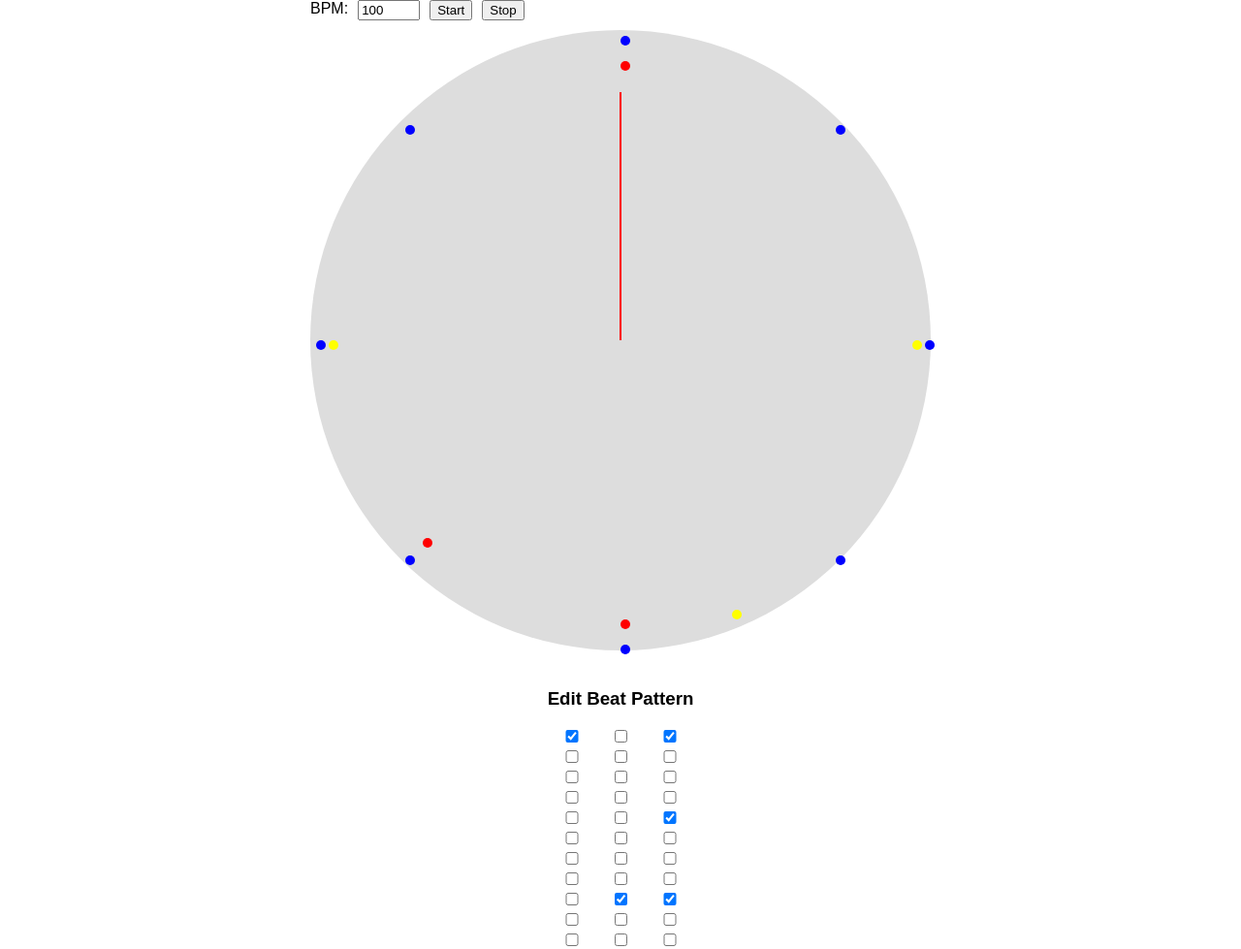
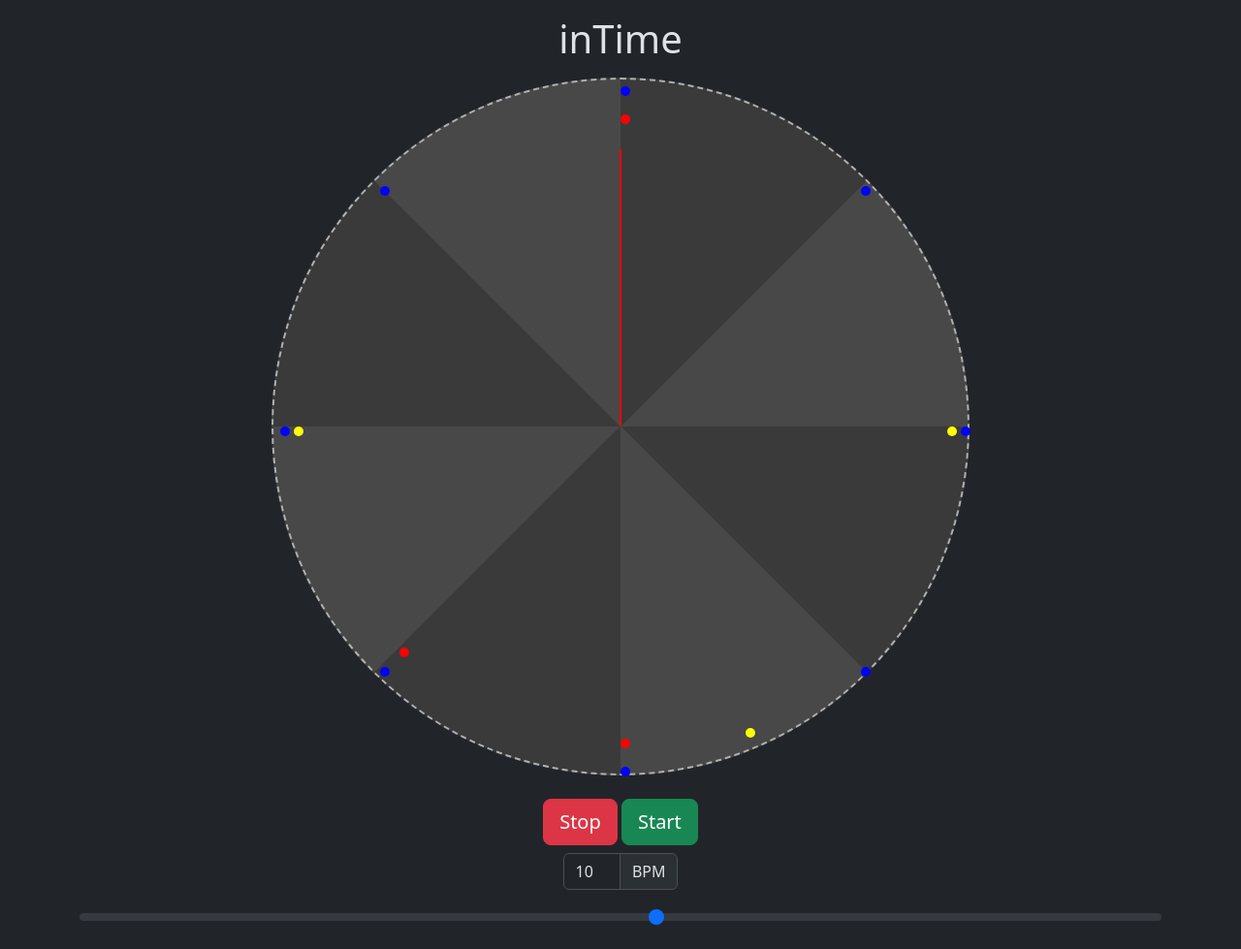
Before and after one commit to chris-butterworth/intime, a plain HTML site: page index.html in a window 1280 px wide. Shown: the top 979 px of the page at 97% size. Drawn offline with nearby package versions, Linux system fonts and the light colour scheme.

Commit message:
add bootstrap and initial styling

```diff
--- a/index.html
+++ b/index.html
@@ -2,37 +2,81 @@
 <html lang="en">
   <head>
     <meta charset="UTF-8" />
-		<meta name="viewport" content="width=device-width, initial-scale=1.0" />
-		<title>Metronome</title>
+      <meta name="viewport" content="width=device-width, initial-scale=1.0, maximum-scale=1.0, user-scalable=no">
+    <title>inTime</title>
+    <link
+      href="https://cdn.jsdelivr.net/npm/bootstrap@5.3.3/dist/css/bootstrap.min.css"
+      rel="stylesheet"
+      integrity="sha384-QWTKZyjpPEjISv5WaRU9OFeRpok6YctnYmDr5pNlyT2bRjXh0JMhjY6hW+ALEwIH"
+      crossorigin="anonymous"
+    />
+    <script
+      src="https://cdn.jsdelivr.net/npm/bootstrap@5.3.3/dist/js/bootstrap.bundle.min.js"
+      integrity="sha384-YvpcrYf0tY3lHB60NNkmXc5s9fDVZLESaAA55NDzOxhy9GkcIdslK1eN7N6jIeHz"
+      crossorigin="anonymous"
+    ></script>
     <link rel="stylesheet" href="style.css" />
   </head>
-	<body>
-		<div class="container">
-			<!-- Controls -->
-			<div class="controls">
-				<label>BPM:</label>
-				<input type="number" id="bpm" value="100" min="30" max="300" />
-				<button onclick="startMetronome()">Start</button>
-				<button onclick="stopMetronome()">Stop</button>
-			</div>
-
-			<!-- Clock Face -->
-			<div class="clock">
+  <body class="container" data-bs-theme="dark">
+    <h1 class="my-3 text-center">inTime</h1>
+    <div class="mb-4">
+      <div class="clock m-auto">
         <div id="arm" class="arm"></div>
         <div id="beats">
-					<!-- 32 dots for kick, snare, and hi-hat -->
           <script>
-						;['kick', 'snare', 'hiHat'].forEach((type, ring) => {
+            ["kick", "snare", "hiHat"].forEach((type, ring) => {
               for (let i = 0; i < 32; i++) {
                 document.write(
                   `<div class="beat-dot ${type}" data-index="${i}"></div>`
-								)
+                );
               }
-						})
+            });
           </script>
         </div>
       </div>
     </div>
+    <div class="my-3 text-center">
+      <div class="mb-2">
+        <div class="btn-group-lg" role="group" aria-label="Basic example">
+          <button class="btn btn-danger" onclick="stopMetronome()">Stop</button>
+          <button class="btn btn-success" onclick="startMetronome()">
+            Start
+          </button>
+        </div>
+      </div>
+<div class="input-group mb-3 m-auto" style="width: 13ch;" >
+  <input
+    class="form-control"
+    type="number"
+    id="bpm"
+    value="100"
+    min="30"
+    max="300"
+  />
+  <span class="input-group-text">BPM</span>
+</div>
+<input
+  type="range"
+  class="form-range"
+  min="50"
+  max="200"
+  step="10"
+  id="customRange3"
+/>
+<script>
+  const bpmInput = document.getElementById('bpm');
+  const rangeInput = document.getElementById('customRange3');
+
+  // Sync range input with the number input
+  bpmInput.addEventListener('input', function() {
+    rangeInput.value = bpmInput.value;
+  });
+
+  // Sync number input with the range slider
+  rangeInput.addEventListener('input', function() {
+    bpmInput.value = rangeInput.value;
+  });
+</script>
 
     <!-- Beat Editor (Checkbox Grid) -->
     <div class="editor">
--- a/style.css
+++ b/style.css
@@ -1,26 +1,19 @@
-/* General Layout */
-body {
-	margin: 0;
-	font-family: Arial, sans-serif;
-	display: flex;
-	flex-direction: column;
-	align-items: center;
-}
-
-/* Controls */
-.controls {
-	display: flex;
-	gap: 10px;
-	margin-bottom: 10px;
-}
-
-/* Clock Face */
 .clock {
   position: relative;
-	width: 80vmin;
-	height: 80vmin;
+  width: 90vmin;
+  height: 90vmin;
   border-radius: 50%;
-	background: #ddd;
+  border: 2px dashed #b0b0b0;
+  background: conic-gradient(
+    #3a3a3a 0deg 45deg,
+    #484848 45deg 90deg,
+    #3a3a3a 90deg 135deg,
+    #484848 135deg 180deg,
+    #3a3a3a 180deg 225deg,
+    #484848 225deg 270deg,
+    #3a3a3a 270deg 315deg,
+    #484848 315deg 360deg
+  );
   display: flex;
   justify-content: center;
   align-items: center;
@@ -57,10 +50,15 @@ body {
   display: none; /* Hide by default */
 }
 
-.kick { background: red; }
-.snare { background: yellow; }
-.hiHat { background: blue; }
-
+.kick {
+  background: red;
+}
+.snare {
+  background: yellow;
+}
+.hiHat {
+  background: blue;
+}
 
 /* Beat Editor */
 .editor {
```
Also changed, not shown: script.js (+51 -51 lines). Lines whose indentation alone changed are shown as unchanged.
